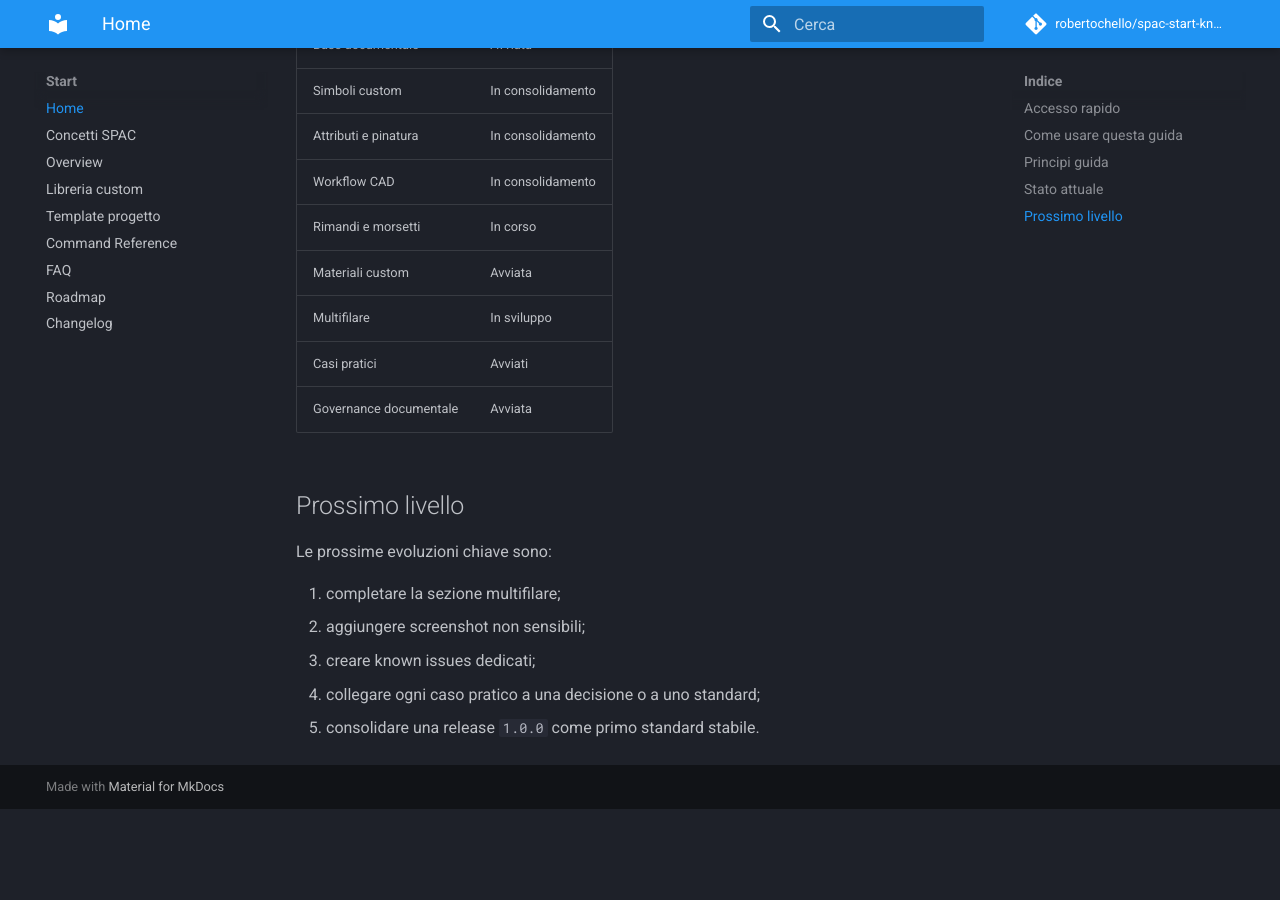
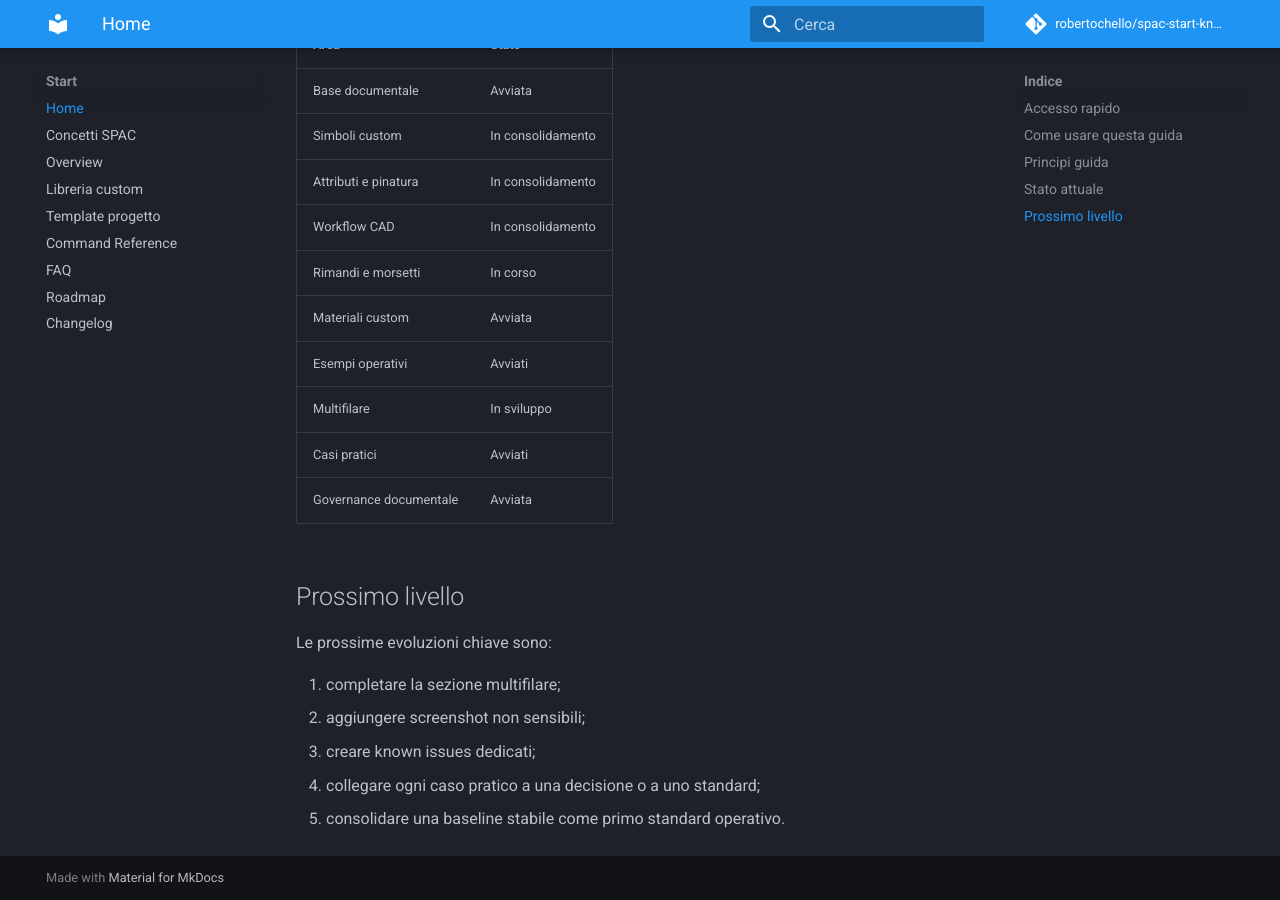
Before and after one commit to robertochello/spac-start-knowledge-base, an MkDocs documentation site: the page built from docs/index.md, in a window 1280 px wide and 900 px high, scrolled down 1908 px. Built offline with MkDocs 1.6.1 and Material for MkDocs 9.7.7, drawn with Linux system fonts in a browser that asks for light colours; comment, search, counter and statistics services are not loaded; before the commit the page ends 2717 px from its top, so only the background shows below that; some of the changed text lies outside the part shown.

Commit message:
Link operational examples from documentation home

```diff
--- a/docs/index.md
+++ b/docs/index.md
@@ -16,6 +16,7 @@
 | Creare o revisionare un simbolo custom | [Simboli custom](03-custom-symbols.md) |
 | Controllare attributi e pinatura | [Attributi e pinatura](04-attributes-and-pinning.md) |
 | Gestire archivi materiali custom | [Archivi materiali custom](21-material-archives.md) |
+| Consultare esempi operativi | [Esempi operativi](24-operational-examples.md) |
 | Validare un simbolo prima del riuso | [Checklist validazione simbolo](10-symbol-validation-checklist.md) |
 | Risolvere un problema ricorrente | [Troubleshooting](07-troubleshooting.md) |
 | Consultare decisioni operative | [Decision log](11-decision-log.md) |
@@ -47,6 +48,7 @@
 | Workflow CAD | In consolidamento |
 | Rimandi e morsetti | In corso |
 | Materiali custom | Avviata |
+| Esempi operativi | Avviati |
 | Multifilare | In sviluppo |
 | Casi pratici | Avviati |
 | Governance documentale | Avviata |
@@ -59,4 +61,4 @@
 2. aggiungere screenshot non sensibili;
 3. creare known issues dedicati;
 4. collegare ogni caso pratico a una decisione o a uno standard;
-5. consolidare una release `1.0.0` come primo standard stabile.
+5. consolidare una baseline stabile come primo standard operativo.
```
